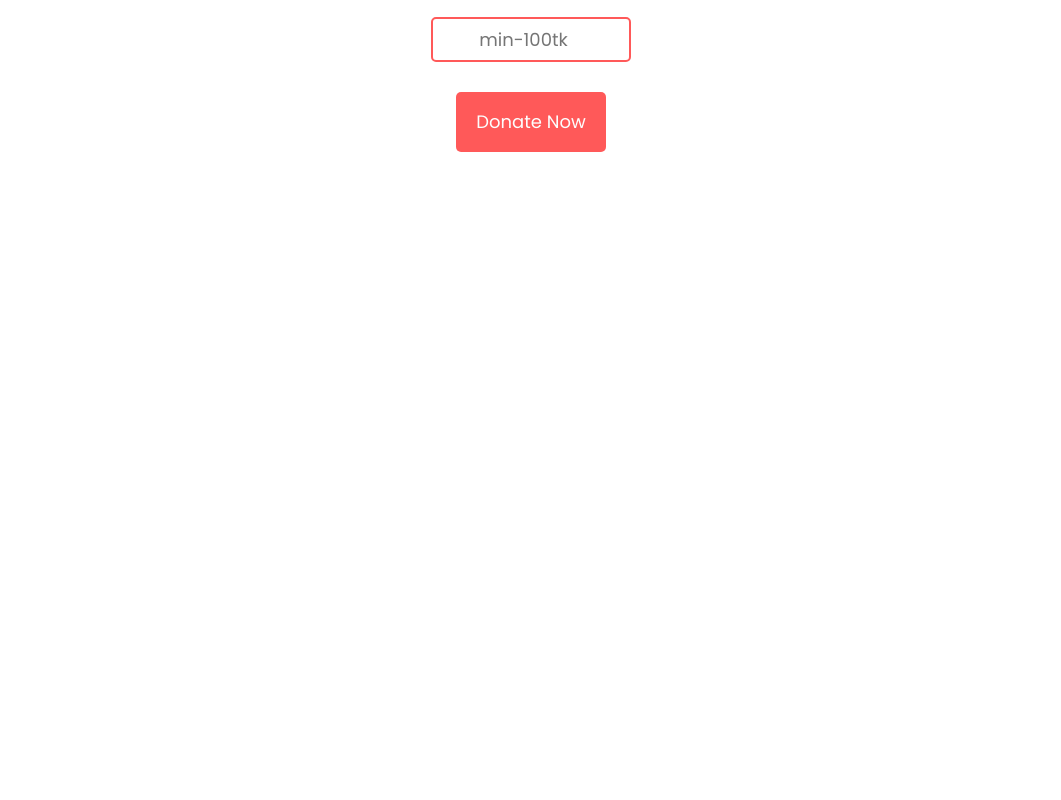
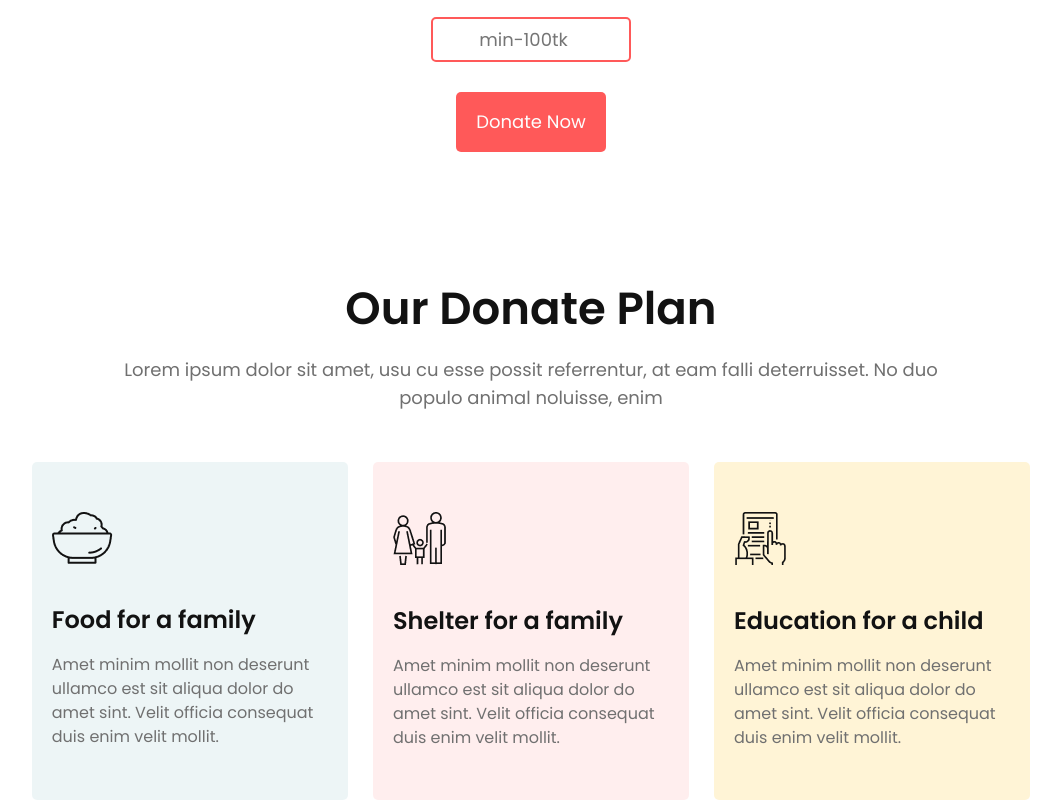
Before and after one commit to gaurabwebdev/assignment-practice-session, a plain HTML site: page index.html in a window 1280 px wide. Shown: the part 1299-2099 px from the top of the page, without its empty margins (109-1170 px from the left). Before the commit the page ends 1581 px from the top, so only its background shows below. Drawn offline with Linux system fonts and the light colour scheme.

Commit message:
done for today

```diff
--- a/index.html
+++ b/index.html
@@ -69,6 +69,28 @@
 
             <button class="primary-btn">Donate Now</button>
         </section>
+
+        <section class="plan-section">
+            <h3>Our Donate Plan</h3>
+            <p>Lorem ipsum dolor sit amet, usu cu esse possit referrentur, at eam falli deterruisset. No duo populo animal noluisse, enim</p>
+            <div class="plans">
+                <div class="planning-segment1">
+                    <img src="icons/food.png" alt="food">
+                    <h5>Food for a family</h5>
+                    <p>Amet minim mollit non deserunt ullamco est sit aliqua dolor do amet sint. Velit officia consequat duis enim velit mollit.</p>
+                </div>
+                <div class="planning-segment2">
+                    <img src="icons/shelter.png" alt="">
+                    <h5>Shelter for a family</h5>
+                    <p>Amet minim mollit non deserunt ullamco est sit aliqua dolor do amet sint. Velit officia consequat duis enim velit mollit.</p>
+                </div>
+                <div class="planning-segment3">
+                    <img src="icons/Frame-1.png" alt="">
+                    <h5>Education for a child</h5>
+                    <p>Amet minim mollit non deserunt ullamco est sit aliqua dolor do amet sint. Velit officia consequat duis enim velit mollit.</p>
+                </div>
+            </div>
+        </section>
     </main>
     <!-- Content Area Ends -->
 
--- a/style.css
+++ b/style.css
@@ -147,7 +147,7 @@ header nav ul li a:hover {
 }
 
 
-.donate-section h3 {
+.donate-section h3, .plan-section h3 {
     margin-bottom: 20px;
     font-weight: 700;
     font-size: 45px;
@@ -172,8 +172,6 @@ header nav ul li a:hover {
     border: 1px solid #FF5959;
     border-radius: 5px;
 }
-.amounts {
-}
 
 .amounts p {
     font-weight: 700;
@@ -196,3 +194,62 @@ header nav ul li a:hover {
     height: 45px;
     text-align: center;
 }
+
+/* Planning CSS */
+
+.plan-section {
+    display: flex;
+    flex-direction: column;
+    align-items: center;
+    margin: auto;
+    width: 78%;
+}
+
+.plan-section > p {
+    text-align: center;
+    margin: 0 75px 50px 75px;
+
+}
+
+
+.planning-segment1, .planning-segment2, .planning-segment3 {
+    padding: 50px 20px;
+    text-align: left;
+}
+
+.planning-segment1 img, .planning-segment2 img, .planning-segment3 img {
+    margin-bottom: 30px;
+}
+
+.planning-segment1 h5, .planning-segment2 h5, .planning-segment3 h5{
+    font-weight: 600;
+    font-size: 24px;
+    line-height: 36px;
+    color: #121212;
+    margin-bottom: 15px;
+}
+
+.planning-segment1 p, .planning-segment2 p, .planning-segment3 p{
+    font-weight: 400;
+    font-size: 16px;
+    line-height: 24px;
+    color: #707070;
+}
+
+.plans {
+    display: flex;
+    gap: 25px;
+  }
+
+.planning-segment1 {
+    background: rgba(79, 157, 166, 0.1);
+    border-radius: 5px;
+}
+  .planning-segment2 {
+    background: rgba(255, 89, 89, 0.1);
+    border-radius: 5px;
+}
+  .planning-segment3 {
+    background: rgb(255, 244, 214);
+    border-radius: 5px;
+}
```
